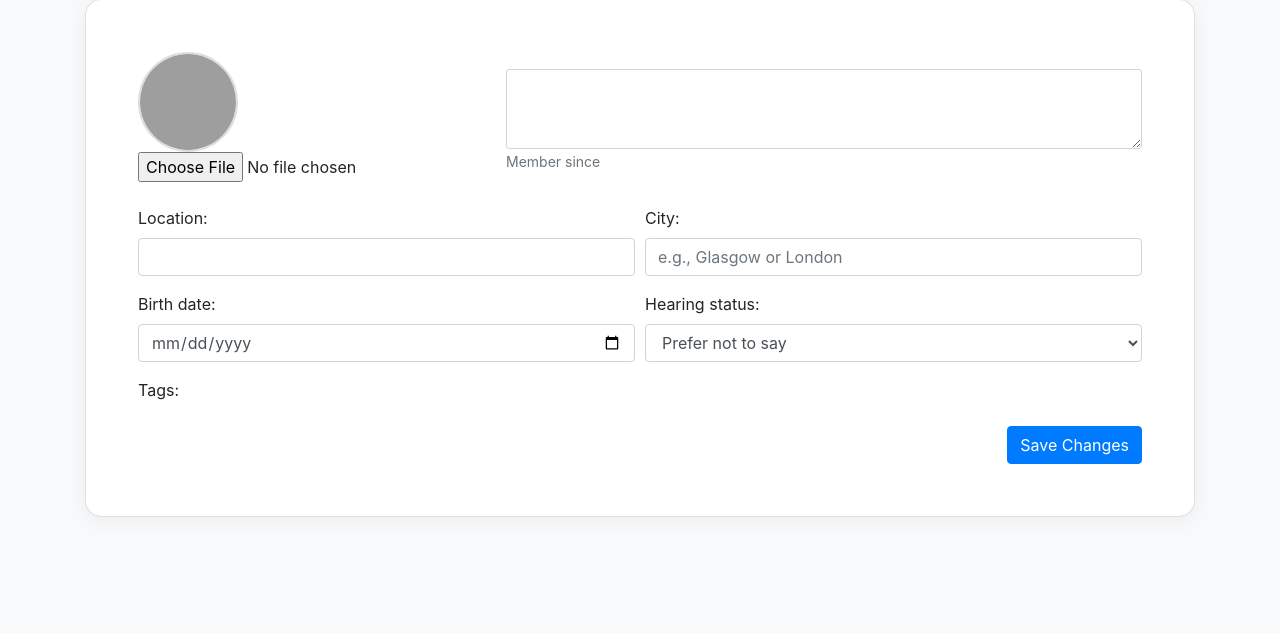
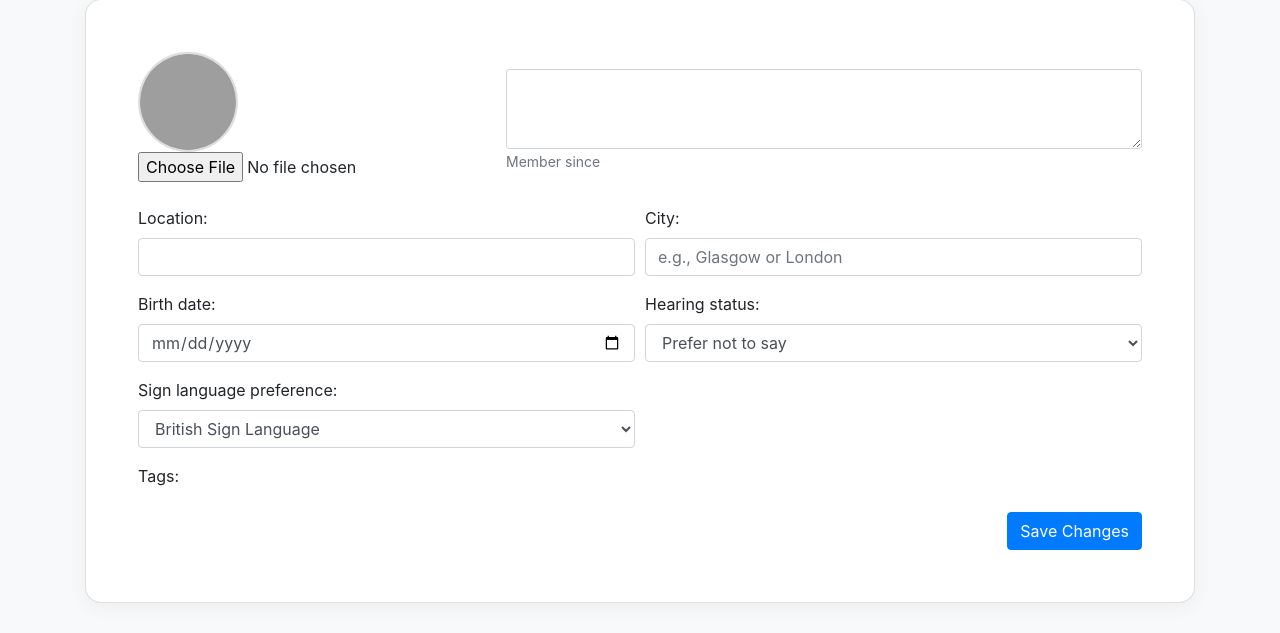
Before and after one commit to Redtricity/deaf-app-deploy, a Django app: template accounts/templates/accounts/editprofile.html in a window 1280 px wide. Shown: the part 167-800 px from the top of the page. Run offline with Django 5.2, Linux system fonts and the light colour scheme; the template is opened without the code that fills it: values that come from a table or form of the project are taken from there, others are empty; some libraries are stand-ins or nearby versions; grey boxes are pictures that could not be loaded.

Commit message:
sign language video editing

```diff
--- a/accounts/templates/accounts/editprofile.html
+++ b/accounts/templates/accounts/editprofile.html
@@ -68,6 +68,13 @@
           </div>
         </div>
 
+        <div class="form-row">
+          <div class="form-group col-md-6">
+            {{ form.sign_language_preference.label_tag }}
+            {{ form.sign_language_preference|add_class:"form-control" }}
+          </div>
+        </div>
+
         <div class="form-group">
           <label>Tags:</label>
           <div class="form-check-group">
--- a/mysite/templates/mysite/mycommunity.html
+++ b/mysite/templates/mysite/mycommunity.html
@@ -13,8 +13,8 @@
   </div>
 
   <div class="row g-4">
-    <div class="col-md-3 d-flex flex-column" style="height: 460px;">
-      <div class="large-box hover-sign flex-grow-1" data-video="https://lara-bsl-videos.s3.eu-north-1.amazonaws.com/videos/OwnedCom.mp4">
+    <div class="col-md-3 hover-sign d-flex flex-column" data-video="https://lara-bsl-videos.s3.eu-north-1.amazonaws.com/videos/OwnedCom.mp4" style="height: 460px;">
+      <div class="large-box flex-grow-1">
         <h5>Owned Communities</h5>
         {% if owned_communities %}
           {% for community in owned_communities %}
```
